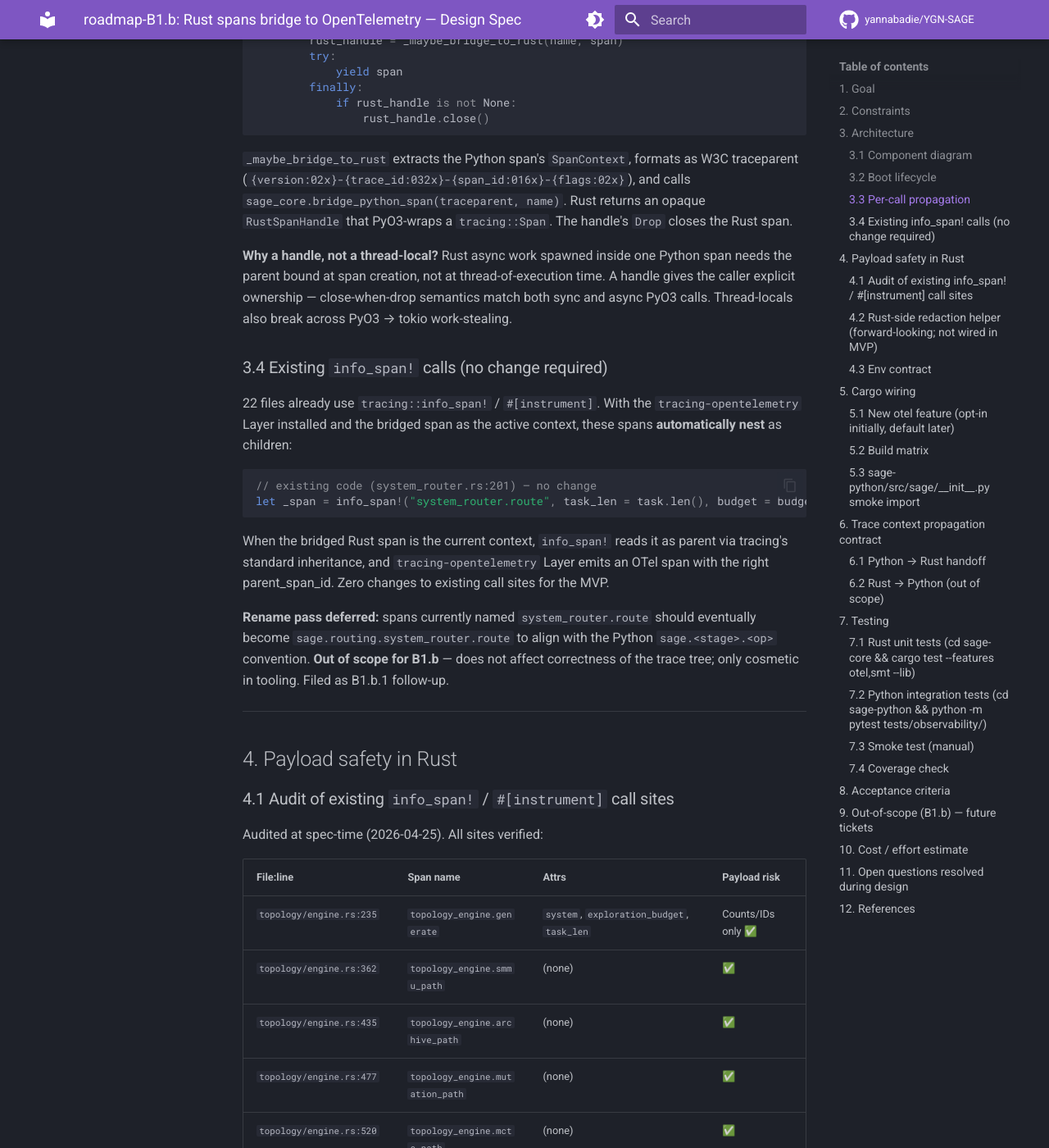
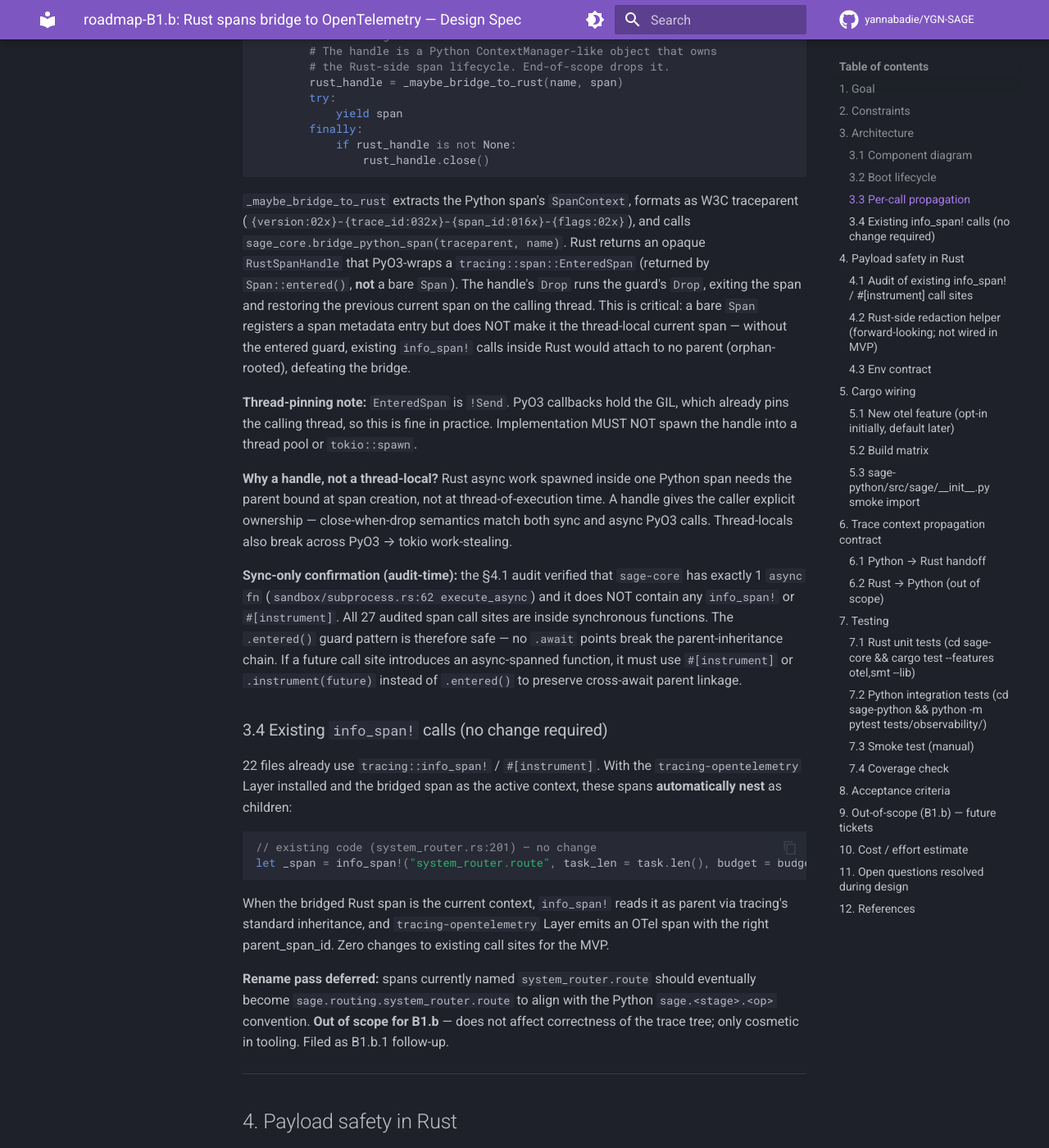
Before and after one commit to yannabadie/YGN-SAGE, an MkDocs documentation site: the page built from docs/superpowers/specs/2026-04-25-otel-rust-spans-design.md, in a window 1280 px wide and 1400 px high, scrolled down 3060 px. Shown: the whole window at 82% size. Built offline with MkDocs 1.6.1 and Material for MkDocs 9.7.7, drawn with Linux system fonts in a browser that asks for light colours; comment, search, counter and statistics services are not loaded; some of the changed text lies outside the part shown.

Commit message:
spec(B1.b): advisor review pass — EnteredSpan + sync-only + logfire scope
Advisor flagged 4 items pre-plan:
1. Handle pattern needs explicit EnteredSpan semantics — fixed §3.3 with
   one paragraph + thread-pinning note (EnteredSpan is !Send, GIL pins
   thread, no tokio::spawn)
2. Async fn boundary check (30s grep) — confirmed sync-only: 1 async fn
   in sage-core (sandbox/subprocess.rs:62), zero info_span! inside it,
   so the .entered() guard pattern is safe across all 27 audited sites.
   Documented in §3.3 with forward-rule for any future async span site.
3. Logfire+Rust path was hand-waving — moved to §9 as explicit
   B1.b.7 out-of-scope item; logfire mode emits WARN + Python-only spans
4. CI matrix gap — added B1.b.8 follow-up; plan must decide whether to
   add a --features otel CI job or accept dev-machine-tested only

Co-Authored-By: Claude Opus 4.7 (1M context) <noreply@anthropic.com>

```diff
--- a/docs/superpowers/specs/2026-04-25-otel-rust-spans-design.md
+++ b/docs/superpowers/specs/2026-04-25-otel-rust-spans-design.md
@@ -87,10 +87,12 @@ collapses to span-tree inspection (~5 minutes).
 2. After Python TracerProvider is set, if `SAGE_OTEL_EXPORTER ∈ {console, otlp_http}`,
    call `sage_core.init_otel(exporter, endpoint)` (new). Rust mirrors the same
    exporter setup with its own TracerProvider. **Idempotent** — second call no-ops.
-3. For `SAGE_OTEL_EXPORTER=logfire`: Rust uses `otlp_http` against logfire's
-   OTLP endpoint if `LOGFIRE_TOKEN` + endpoint are resolvable. If not resolvable,
-   log a single WARN and skip Rust init (Python-only spans still flow). This
-   limitation is documented in §10.
+3. For `SAGE_OTEL_EXPORTER=logfire`: **Rust spans are NOT exported in MVP**.
+   Python continues to use the logfire SDK; Rust init is skipped with a
+   one-time WARN (`"logfire mode active; Rust spans will not be exported until
+   B1.b.7 lands"`). Reasoning: logfire's auth header + endpoint contract is
+   underspecified in the public docs, and the Python path already covers the
+   primary user-facing observability surface. Tracking as B1.b.7 in §9.
 4. For `SAGE_OTEL_EXPORTER=none`: `init_otel` is never called. Rust tracing
    remains a no-op (no subscriber installed).
 5. When `sage-core` is built **without** the `otel` feature, the PyO3 module
@@ -124,14 +126,32 @@ def sage_span(name: str, op: str, *, record_exception: bool = True, **attrs):
 `_maybe_bridge_to_rust` extracts the Python span's `SpanContext`, formats as
 W3C traceparent (`{version:02x}-{trace_id:032x}-{span_id:016x}-{flags:02x}`),
 and calls `sage_core.bridge_python_span(traceparent, name)`. Rust returns
-an opaque `RustSpanHandle` that PyO3-wraps a `tracing::Span`. The handle's
-`Drop` closes the Rust span.
+an opaque `RustSpanHandle` that PyO3-wraps a `tracing::span::EnteredSpan`
+(returned by `Span::entered()`, **not** a bare `Span`). The handle's `Drop`
+runs the guard's `Drop`, exiting the span and restoring the previous current
+span on the calling thread. This is critical: a bare `Span` registers a span
+metadata entry but does NOT make it the thread-local current span — without
+the entered guard, existing `info_span!` calls inside Rust would attach to
+no parent (orphan-rooted), defeating the bridge.
+
+**Thread-pinning note:** `EnteredSpan` is `!Send`. PyO3 callbacks hold the
+GIL, which already pins the calling thread, so this is fine in practice.
+Implementation MUST NOT spawn the handle into a thread pool or `tokio::spawn`.
 
 **Why a handle, not a thread-local?** Rust async work spawned inside one Python
 span needs the parent bound at span creation, not at thread-of-execution time.
 A handle gives the caller explicit ownership — close-when-drop semantics match
 both sync and async PyO3 calls. Thread-locals also break across PyO3 → tokio
 work-stealing.
+
+**Sync-only confirmation (audit-time):** the §4.1 audit verified that `sage-core`
+has exactly 1 `async fn` (`sandbox/subprocess.rs:62 execute_async`) and it does
+NOT contain any `info_span!` or `#[instrument]`. All 27 audited span call sites
+are inside synchronous functions. The `.entered()` guard pattern is therefore
+safe — no `.await` points break the parent-inheritance chain. If a future call
+site introduces an async-spanned function, it must use `#[instrument]` or
+`.instrument(future)` instead of `.entered()` to preserve cross-await parent
+linkage.
 
 ### 3.4 Existing `info_span!` calls (no change required)
 
@@ -374,6 +394,8 @@ on the routing path; broader coverage is a manual sanity check.
 | B1.b.4 | Auto-injection of W3C traceparent into outgoing Rust HTTP calls (provider clients) | Provider HTTP is in Python today; revisit when Rust-side HTTP appears |
 | B1.b.5 | Sampler tuning | Same as B1.e — gated on production data |
 | B1.b.6 | Rust → Python span propagation | No call paths today |
+| B1.b.7 | Logfire-mode Rust export (`SAGE_OTEL_EXPORTER=logfire` + Rust→logfire OTLP) | Auth/endpoint contract underspecified; Python logfire path already covers primary use case. WARN once on use of logfire+Rust feature combo. |
+| B1.b.8 | CI matrix coverage for `--features otel` | New code is opt-in, default `cargo test --lib` won't exercise it. Add a CI job (`features otel`) **OR** explicitly accept that the otel path is dev-machine-tested only until first production user. Decided in plan, not spec. |
 
 ---
 
```
